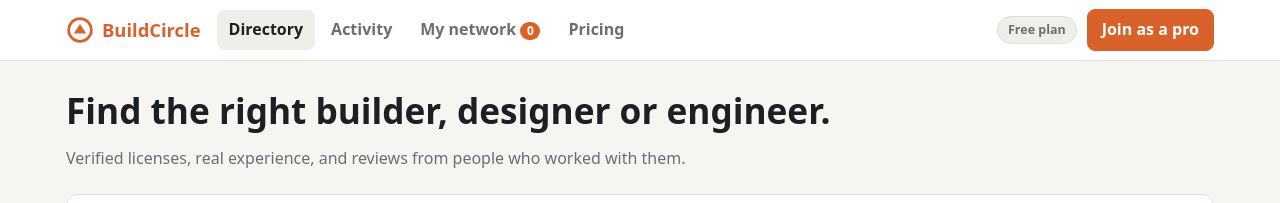
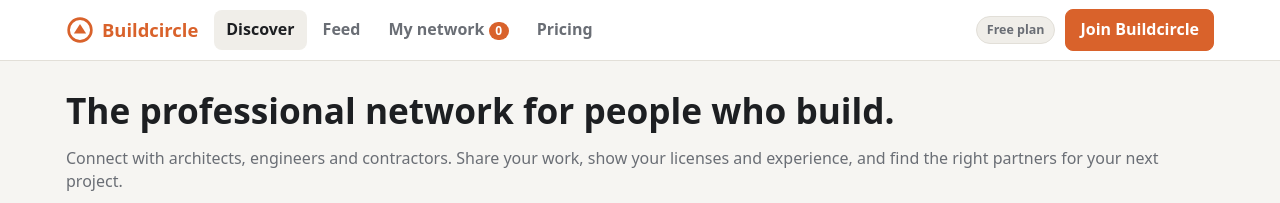
Before and after one commit to JorheYanez/JorheYanez.github.io, a plain HTML site: page buildcircle/index.html in a window 1280 px wide. Shown: the top 203 px of the page. Drawn offline with Linux system fonts and the light colour scheme.

Commit message:
Buildcircle: unify name and reframe copy as a professional network
Co-Authored-By: Claude Opus 5.5 <noreply@anthropic.com>
Claude-Session: https://claude.ai/code/session_01WLnnbGb1HLaT7FbcCRmrC9

```diff
--- a/buildcircle/app.js
+++ b/buildcircle/app.js
@@ -170,7 +170,7 @@
   function renderNetwork() {
     const list = db.network.map(proById).filter(Boolean);
     $("#netCount").textContent = list.length;
-    $("#networkGrid").innerHTML = list.length ? list.map(cardHTML).join("") : '<div class="empty">You haven\'t connected with anyone yet. Browse the directory and hit “Connect”.</div>';
+    $("#networkGrid").innerHTML = list.length ? list.map(cardHTML).join("") : '<div class="empty">You haven\'t connected with anyone yet. Head to Discover and hit “Connect” to start building your circle.</div>';
   }
 
   /* ---------- feed ---------- */
@@ -401,7 +401,7 @@
         ${feats(pro.features)}
       </div>`;
     const rows = [
-      ["Browse the directory", true, true],
+      ["Discover and browse professional profiles", true, true],
       ["Filter by category, specialty, experience & rating", true, true],
       ["Star ratings & review counts", true, true],
       ["Create a profile, connect & write reviews", true, true],
@@ -428,7 +428,7 @@
       const firstCharge = fmtDate(addDays(new Date().toISOString(), days));
       body.innerHTML = `
         <button class="x close" data-close aria-label="Close">×</button>
-        <div class="plan-name">Upgrade to BuildCircle Pro</div>
+        <div class="plan-name">Upgrade to Buildcircle Pro</div>
         ${reason ? `<p class="reason">${LOCK} ${esc(reason)} is a Pro feature.</p>` : ""}
         <div class="cycle-pick" role="radiogroup" aria-label="Billing cycle">
           ${["monthly", "annual"].map((c) => `<label class="cycle-opt ${cycle === c ? "on" : ""}">
@@ -534,7 +534,7 @@
     badge.classList.toggle("is-pro", isPro());
     $$("[data-pro-only]").forEach((el) => el.classList.toggle("hidden", isPro()));
     $("#meLabel").textContent = me() ? "Signed in as " + me().name : "";
-    $("#joinBtn").textContent = me() ? "My profile" : "Join as a pro";
+    $("#joinBtn").textContent = me() ? "My profile" : "Join Buildcircle";
   }
 
   /* ---------- events ---------- */
--- a/buildcircle/data.js
+++ b/buildcircle/data.js
@@ -1,4 +1,4 @@
-/* Taxonomy + seed data for BuildCircle (all people below are fictional). */
+/* Taxonomy + seed data for Buildcircle (all people below are fictional). */
 window.BC_CATEGORIES = {
   Contractor: {
     color: "var(--contractor)",
@@ -166,7 +166,7 @@ window.BC_SEED = (function () {
 window.BC_PLANS = {
   free: {
     name: "Free",
-    tagline: "Find and connect with pros",
+    tagline: "Build your professional network",
     features: [
       "Browse the full directory",
       "Filter by category, specialty, experience & rating",
--- a/buildcircle/index.html
+++ b/buildcircle/index.html
@@ -3,8 +3,8 @@
 <head>
 <meta charset="utf-8">
 <meta name="viewport" content="width=device-width, initial-scale=1">
-<title>BuildCircle</title>
-<meta name="description" content="A social network connecting contractors, architects and engineers — browse by category, licenses and experience, and read or leave reviews.">
+<title>Buildcircle · The professional network for construction</title>
+<meta name="description" content="Buildcircle is the professional network for architects, engineers and contractors. Share your work, licenses and experience, grow your connections, and find the right partners for every project.">
 <link rel="stylesheet" href="styles.css">
 </head>
 <body>
@@ -12,28 +12,28 @@
   <div class="wrap topbar-inner">
     <a class="brand" href="#" data-view="browse">
       <svg viewBox="0 0 32 32" width="28" height="28" aria-hidden="true"><circle cx="16" cy="16" r="13" fill="none" stroke="currentColor" stroke-width="3"/><path d="M9 20 L16 9 L23 20 Z" fill="currentColor"/></svg>
-      BuildCircle
+      Buildcircle
     </a>
     <nav class="tabs" role="tablist">
-      <button class="tab active" data-view="browse">Directory</button>
-      <button class="tab" data-view="feed">Activity</button>
+      <button class="tab active" data-view="browse">Discover</button>
+      <button class="tab" data-view="feed">Feed</button>
       <button class="tab" data-view="network">My network <span id="netCount" class="pill">0</span></button>
       <button class="tab" data-view="pricing">Pricing</button>
     </nav>
     <div class="me">
       <span id="meLabel" class="muted"></span>
       <button class="plan-badge" id="planBadge" data-view="pricing" title="Your plan">Free</button>
-      <button class="btn primary" id="joinBtn">Join as a pro</button>
+      <button class="btn primary" id="joinBtn">Join Buildcircle</button>
     </div>
   </div>
 </header>
 
 <main class="wrap">
-  <!-- DIRECTORY -->
+  <!-- DISCOVER -->
   <section id="view-browse" class="view">
     <div class="hero">
-      <h1>Find the right builder, designer or engineer.</h1>
-      <p class="muted">Verified licenses, real experience, and reviews from people who worked with them.</p>
+      <h1>The professional network for people who build.</h1>
+      <p class="muted">Connect with architects, engineers and contractors. Share your work, show your licenses and experience, and find the right partners for your next project.</p>
       <div class="search">
         <input id="q" type="search" placeholder="Search name, specialty, city, license #…" aria-label="Search">
       </div>
@@ -85,14 +85,14 @@
 
   <!-- FEED -->
   <section id="view-feed" class="view hidden">
-    <h2>Recent activity</h2>
+    <h2>What your circle is up to</h2>
     <div id="feed" class="feed"></div>
   </section>
 
   <!-- NETWORK -->
   <section id="view-network" class="view hidden">
     <h2>My network</h2>
-    <p class="muted">Pros you've connected with. Connect from any profile.</p>
+    <p class="muted">The architects, engineers and contractors in your circle. Connect from any profile to grow it.</p>
     <div id="networkGrid" class="grid"></div>
   </section>
 
@@ -119,7 +119,8 @@
 <!-- JOIN DIALOG -->
 <dialog id="joinDlg" class="dlg">
   <form id="joinForm" method="dialog">
-    <h2>Create your pro profile</h2>
+    <h2>Join Buildcircle</h2>
+    <p class="muted hint">Create your professional profile to share your work, licenses and experience with the network.</p>
     <div class="row2">
       <label>Full name / company<input name="name" required maxlength="60"></label>
       <label>City, State<input name="location" required maxlength="60" placeholder="Austin, TX"></label>
```
